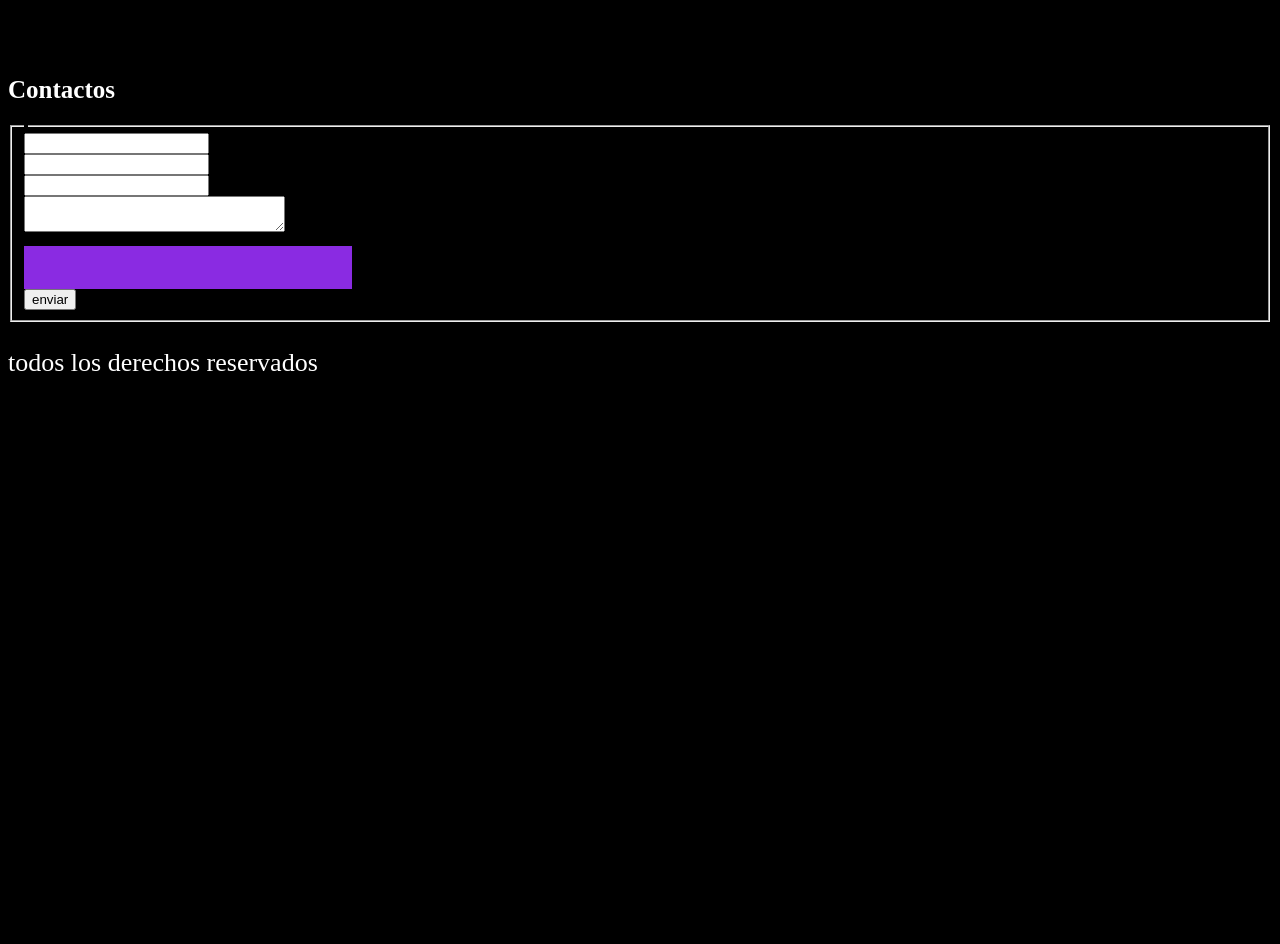
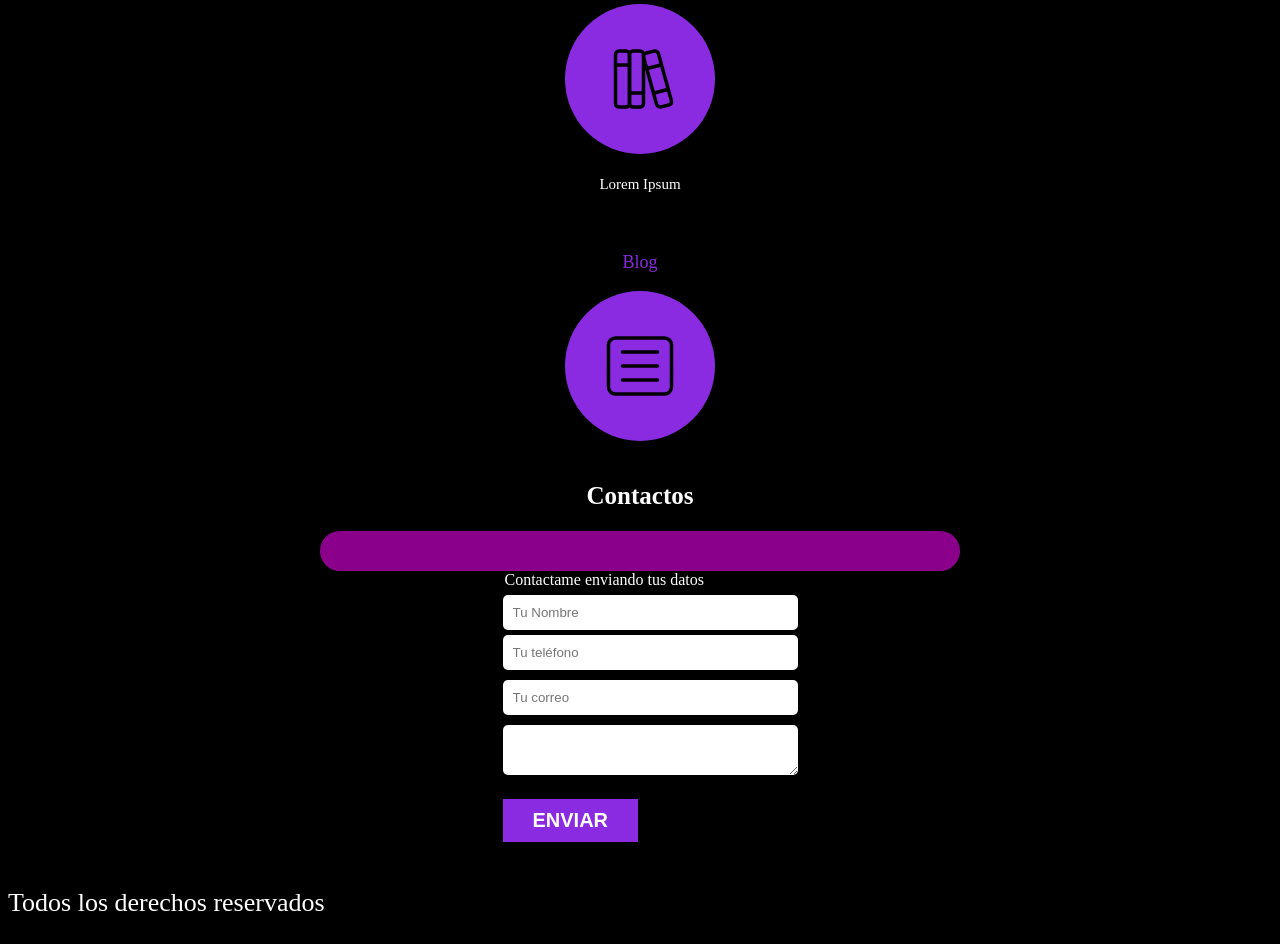
Before and after one commit to jcrodriguezba-web/Proyecte_Digitalitzacio, a plain HTML site: page index.html in a window 1280 px wide. Shown: the part 969-1913 px from the top of the page. Before the commit the page ends 1373 px from the top, so only its background shows below. Drawn offline with Linux system fonts and the light colour scheme; files that its build step writes are made by us from their sources; a web font is replaced by a local one.

Commit message:
video 15

```diff
--- a/css/styles.css
+++ b/css/styles.css
@@ -4,7 +4,7 @@
     --blanco: #ffffff;
     --oscuro: darkmagenta;
     --gris:grey;
-    --tamañofuente: 16px; /*video 9, min 4:22*/
+    --tamañofuente: 16px;
 }
 html{
     font-size: 62.5%;
@@ -16,7 +16,9 @@ body{
     color: white;
     font-size: 16px;
 }
-
+fieldset{
+    border: none;
+}
 .contenedor{
     background-color: blueviolet;
     width: 75%;
@@ -132,6 +134,14 @@ p{
     justify-content: center;
     padding: 1rem 1rem 1rem 1rem;
 }
+.contenido{
+    display: flex;
+    flex-direction: column;
+    align-items: center;
+    justify-content: center;
+    padding: 1rem 1rem 1rem 1rem;
+}
+
 @media (min-width:768px){
     .micontenido{
         flex-direction: row;
@@ -146,3 +156,41 @@ p{
     line-height: 2;
     text-align: center;
 }
+.icono{
+    width: 15rem;
+    height: 15rem;
+    background-color:blueviolet;
+    border-radius: 50%;
+    display: flex;justify-content: center;
+    align-items: center;
+    color: white;
+    }
+.formulario{
+        background-color: darkmagenta;
+        width: min(60rem,100%);
+        margin: 0 auto;
+        padding: 2rem;
+        border-radius: 2rem;
+}
+.formulario legend{
+    text-align: center;
+    font-size: 1.8rem;
+    font-weight: bold;
+    margin-bottom: 2rem;
+    color: blueviolet;
+}
+.campo{
+    margin-bottom: 1rem;
+}
+.campo label{
+    color: darkmagenta;
+    font-weight: bold;
+    display: block;
+    margin-bottom: .5rem;
+}
+.input-text{
+    width: 100%;
+    border: none;
+    padding: 1rem;
+    border-radius: .5rem;
+}
--- a/index.html
+++ b/index.html
@@ -36,10 +36,11 @@
             <h2>Mi contenido</h2>
             <section class="contenido">
                 <h3>Cursos</h3>
-<svg class="icon"
+                <div class="icono">
+                  <svg
   xmlns="http://www.w3.org/2000/svg"
-  width="80"
-  height="80"
+  width="84"
+  height="84"
   viewBox="0 0 24 24"
   fill="none"
   stroke="#000000"
@@ -53,16 +54,18 @@
   <path d="M7 19v2" />
   <path d="M17 19v2" />
 </svg>
+</div>
           </div>
 </div>
                 <p>Lorem Ipsum</p>
             </section>
             <section class="contenido">
                 <h3>Cursos</h3>
-<svg class="icon"
+                <div class="icono">
+                  <svg
   xmlns="http://www.w3.org/2000/svg"
-  width="44"
-  height="44"
+  width="84"
+  height="84"
   viewBox="0 0 24 24"
   fill="none"
   stroke="#000000"
@@ -77,14 +80,16 @@
   <path d="M6 12l3 0" />
   <path d="M6 15l2 0" />
 </svg>
+</div>
                 <p>Lorem Ipsum</p>
             </section>
             <section class="contenido">
                 <h3>Tutoriales</h3>
-<svg class="icon"
+                <div class="icono">
+                  <svg
   xmlns="http://www.w3.org/2000/svg"
-  width="44"
-  height="44"
+  width="84"
+  height="84"
   viewBox="0 0 24 24"
   fill="none"
   stroke="#000000"
@@ -100,15 +105,16 @@
   <path d="M14 9l4 -1" />
   <path d="M16 16l3.923 -.98" />
 </svg>
-
+</div>
                 <p>Lorem Ipsum</p>
             </section>
             <section class="contenido">
                 <h3>Blog</h3>
-<svg class="icon"
+                <div class="icono">
+                  <svg class="icon"
   xmlns="http://www.w3.org/2000/svg"
-  width="44"
-  height="44"
+  width="84"
+  height="84"
   viewBox="0 0 24 24"
   fill="none"
   stroke="#000000"
@@ -121,46 +127,50 @@
   <path d="M7 12h10" />
   <path d="M7 16h10" />
 </svg>
-
+</div>
             </section>
           </div>
             <section class="contenido">
                 <h2>Contactos</h2>
-
+                <form class="formulario" action=""> </form>
                 <fieldset>
-                <form action=""></form>
-                <legend></legend>
-
+                <legend>Contactame enviando tus datos</legend>
+                <div class="contenedor-campos">
+                   <div class="compo">
+                    <div>
+                <label for=""></label>
+                <input class="input-text" type="text" name="nombre" placeholder="Tu Nombre">
+                </div>
+              </div>
+                <div class="campo">
+                  <div><label for="telefono"></label>
+                <input class="input-text" type="tel" name="telefono" placeholder="Tu teléfono">
+                </div>
+              </div>
+              <div class="campo">
                 <div>
-                <label for=""></label>
-                <input type="text" name="nombre">
+                <label for="Correo"></label>
+                <input class="input-text" type="email" name="correo" placeholder="Tu correo">
+                </div>
+              </div>
+                <div class="campo">
+                  <div>
+                    <label for="Mensaje"></label>
+                    <textarea class="input-text" name="mensaje" cols="30" IOWS="10"></textarea>
+                </div>
                 </div>
 
-                <div><label for="telefono"></label>
-                <input type="tel" name="telefono">
+                  <div>
+                    <input  class="boton" type="submit" value="enviar">
                 </div>
 
-                <div>
-                <label for="Correo"></label>
-                <input type="email" name="correo">
+
                 </div>
-
-                <div>
-                    <label for="Mensaje"></label>
-                    <textarea name="mensaje" cols="30" IOWS="10"></textarea>
-                </div>
-                <div>
-                  <input class="boton">
-                </div>
-                <div>
-                    <input type="submit" value="enviar">
-                </div>
-
                 </fieldset>
             </section>
         </main>
         <footer>
-            <p>todos los derechos reservados</p>
+            <p >Todos los derechos reservados</p>
         </footer>
     </section>
 </body>
```
